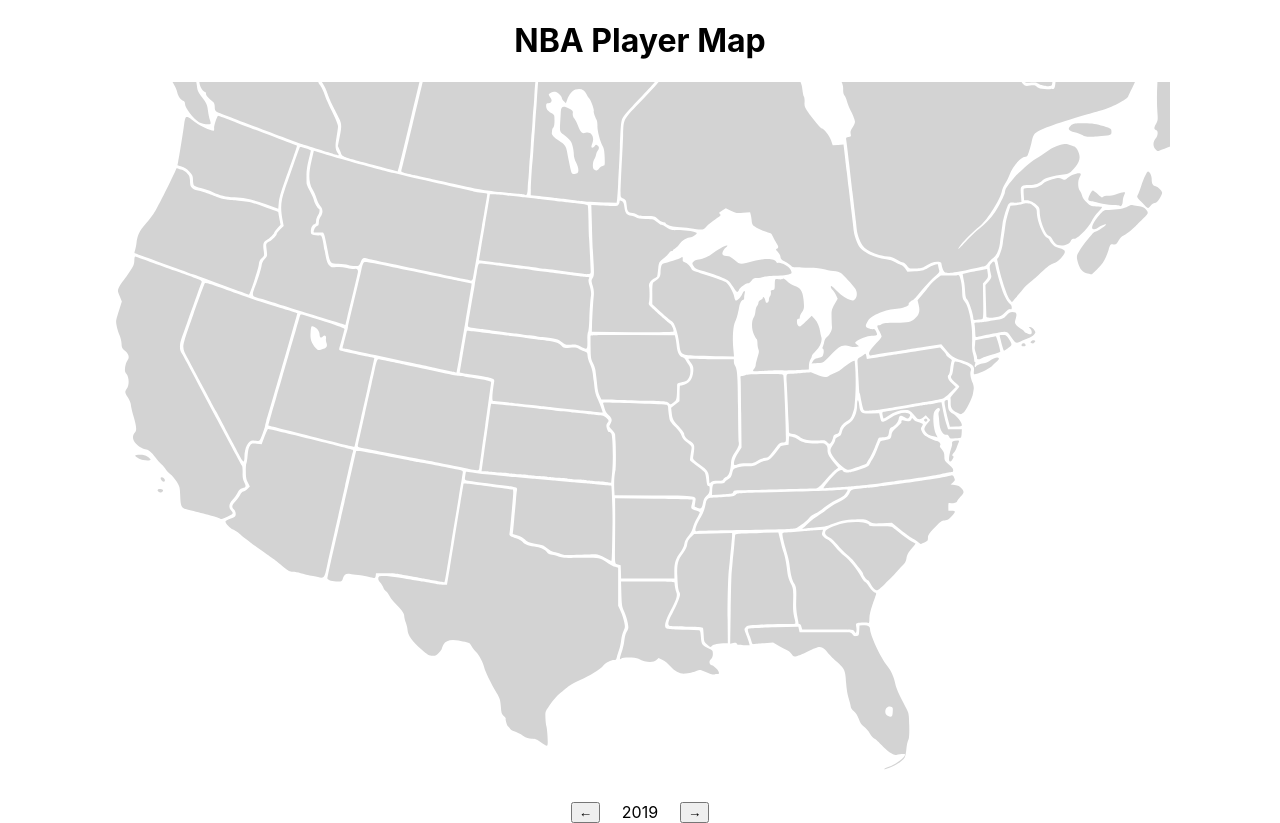
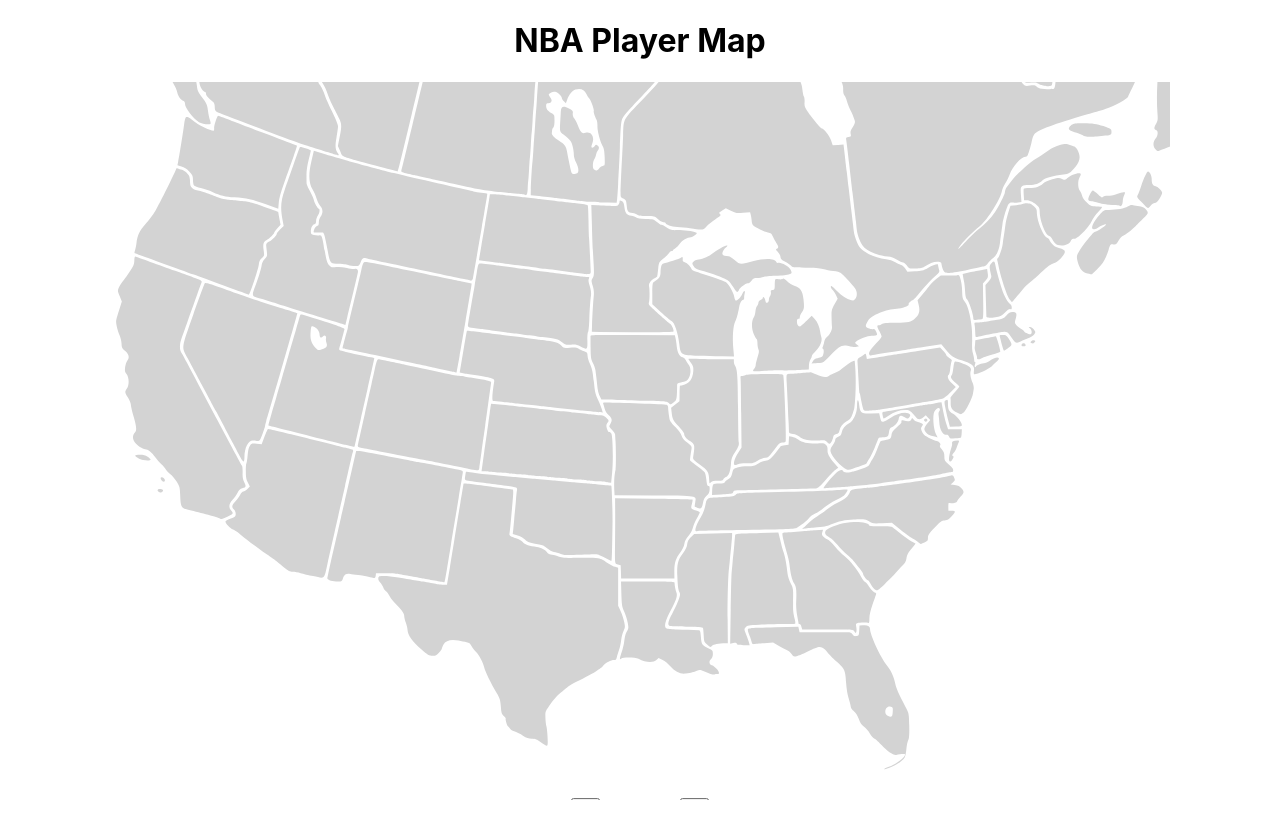
Before and after one commit to san2heg/playermap, a React (Create React App) app: page / in a window 1280 px wide. After the commit the page ends 800 px from the top, so only its background shows below. Built offline with nearby package versions, Linux system fonts and the light colour scheme.

Commit message:
Center map

```diff
--- a/src/App.css
+++ b/src/App.css
@@ -3,17 +3,29 @@
   width: 100%;
   margin: 0 auto;
   text-align: center;
+
+  display: flex;
+  flex-direction: column;
+  height: 100vh;
+  overflow: auto;
 }
 
 .map-container {
   margin: 20px;
   margin-top: 0px;
+  margin-bottom:0px;
+  flex-grow: 1;
+  display: flex;
+  align-items: center;
 }
 
-.title-container {
-  width: 100%;
-  text-align: center;
-  /* background-image: linear-gradient(rgba(255,255,255,1.0), rgba(255,255,255,0.0)); */
+.select-container {
+  margin: 20px;
+}
+
+#map {
+  width:100%;
+  max-height: 100%;
 }
 
 .selector {
--- a/src/App.js
+++ b/src/App.js
@@ -5,9 +5,7 @@ import './App.css';
 class Map extends Component {
   render() {
     return (
-      <div>
-        <img src="images/us-canada-map.svg" />
-      </div>
+      <img id="map" src="images/us-canada-map.svg" />
     );
   }
 }
@@ -41,17 +39,15 @@ class App extends Component {
 
   render() {
     return (
-      <div>
+      <div className="container">
         <div className="title-container">
           <h1>NBA Player Map</h1>
         </div>
-        <div className="container">
-          <div className="map-container">
-            <Map year={this.state.year}/>
-          </div>
-          <div className="select-container">
-            <YearSelector year={this.state.year} onYearChanged={this.adjustYear}/>
-          </div>
+        <div className="map-container">
+          <Map year={this.state.year}/>
+        </div>
+        <div className="select-container">
+          <YearSelector year={this.state.year} onYearChanged={this.adjustYear}/>
         </div>
       </div>
     );
```
Also changed, not shown: public/images/logos/cleveland-cavaliers-logo-vector.png (added).
